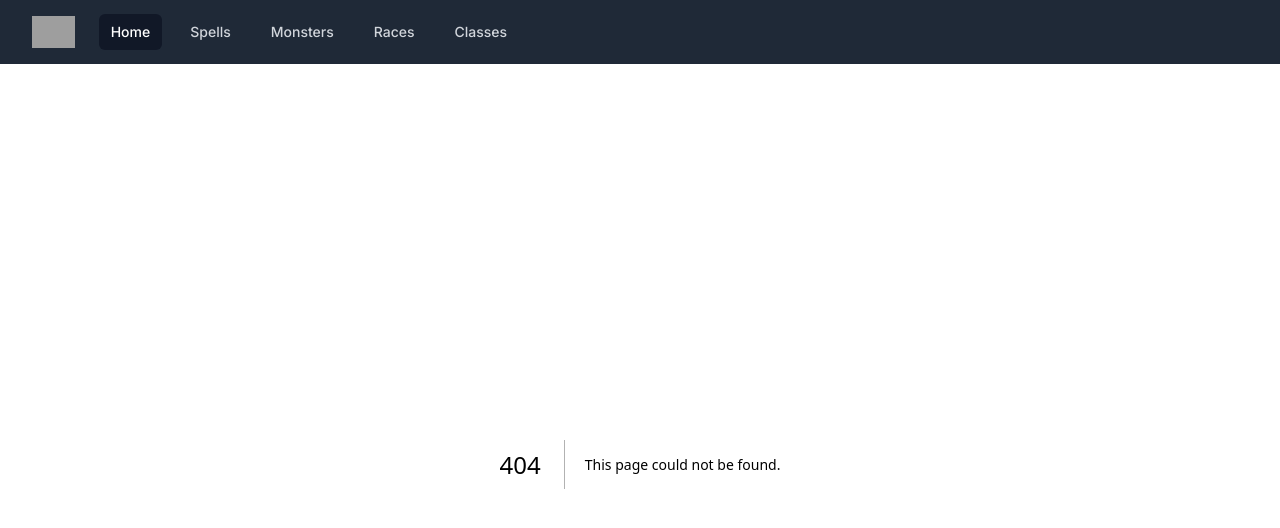
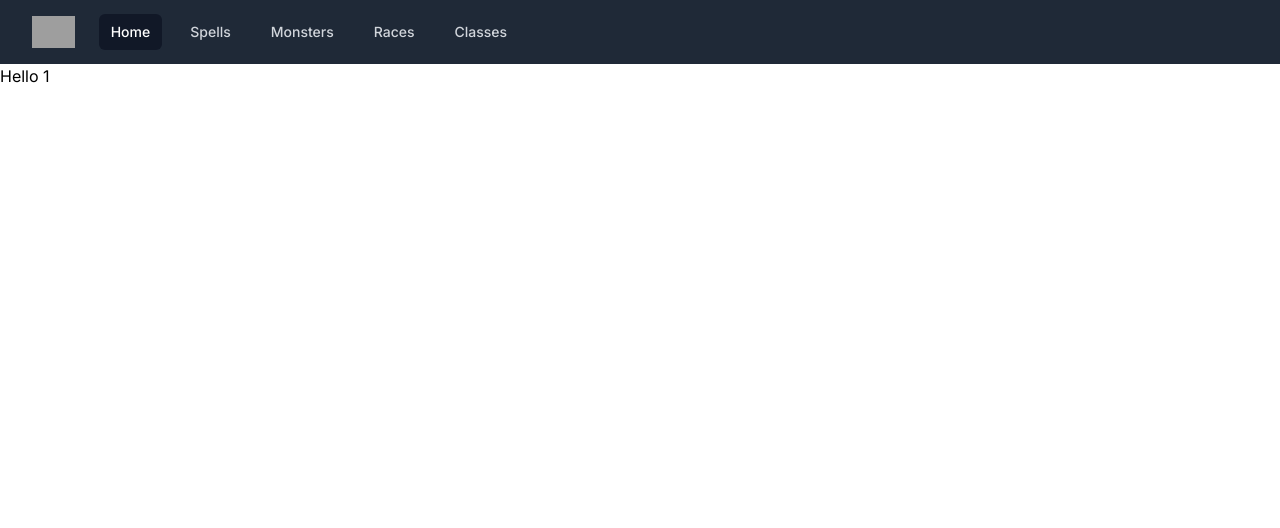
Before and after one commit to UpbeatDragon/dnd-slayer, a Next.js app: page /classes/1 in a window 1280 px wide. Before the commit this address had no page. Shown: the top 528 px of the page. Built offline with nearby package versions, Linux system fonts and the light colour scheme; grey boxes are pictures that could not be loaded.

Commit message:
Added links to class profiles

```diff
--- /dev/null
+++ b/app/classes/[index]/page.js
@@ -0,0 +1,5 @@
+export default async function Class({params}) {
+    return(
+        <h1>Hello {params.index}</h1>
+    )
+}
--- a/app/classes/page.js
+++ b/app/classes/page.js
@@ -10,7 +10,7 @@ export default async function Classes() {
         <div className="grid-cols-3 grid gap-4">
         {
                 allClasses.results.map(
-                    s=>(<div key={s.index}>{s.name}</div>)
+                    s=>(<Link key={s.index} href={`/classes/${s.index}`} className="hover:text-red-500">{s.name}</Link>)
                 )
             }
         </div>
```
